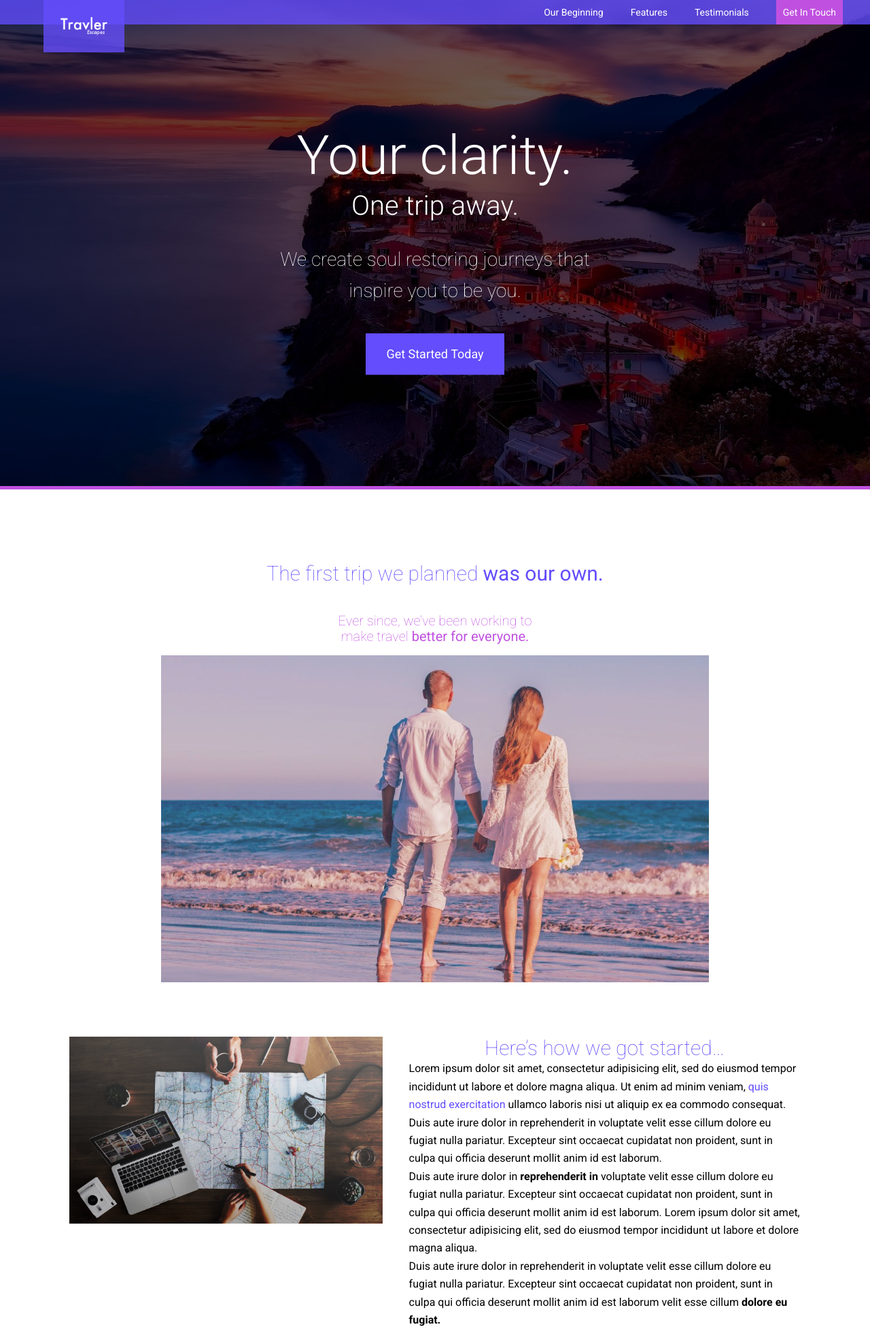
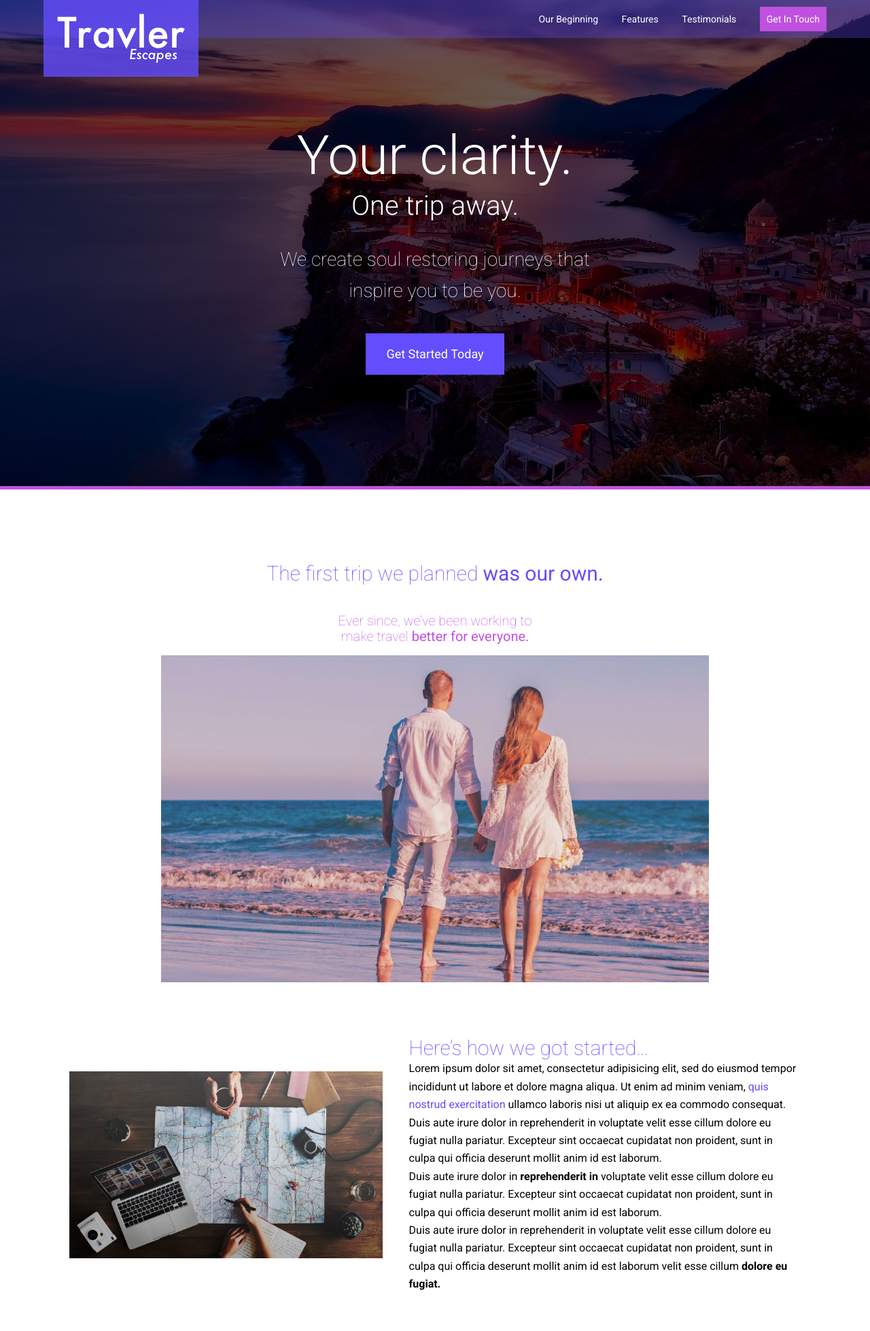
Before and after one commit to DlOMEDES/travel_site, a website built with webpack: page app/index.html in a window 1280 px wide. Shown: the top 1958 px of the page at 68% size. Built offline with nearby package versions, Linux system fonts and the light colour scheme.

Commit message:
posiled desktop navigation

```diff
--- a/app/assets/styles/modules/_features.css
+++ b/app/assets/styles/modules/_features.css
@@ -6,6 +6,7 @@
   display: flex;
   flex-wrap: wrap;
   justify-content: center;
+
   &__item {
     width: 80%;
     padding-top: 5%;
@@ -23,9 +24,12 @@
     flex-wrap: wrap;
     justify-content: space-evenly;
     padding-bottom: 4rem;
+    align-items: center;
+
     &__item {
       width: 40%;
-      padding-top: 0%;
+      margin: 0;
+      padding: 5rem;
     }
   }
 }
--- a/app/assets/styles/modules/_header.css
+++ b/app/assets/styles/modules/_header.css
@@ -1,6 +1,6 @@
 .main-header {
   position: absolute;
-  z-index: 2;
+  z-index: 1;
   display: flex;
   justify-content: center;
   width: 100%;
@@ -10,7 +10,6 @@
   &__logo {
     transform: translateX(0%) scale(.8);
     transform-origin: 50% 0%;
-
     img {
       background-color: rgba($mainBlue, .8);
       padding: 2.5rem;
@@ -27,7 +26,6 @@
     display: flex;
     flex-direction: column;
     justify-content: space-evenly;
-
 
     &--line, &::after, &:before {
       content: '';
@@ -65,8 +63,6 @@
     flex-direction: column;
     transition: opacity .5s ease;
 
-
-
     &--visible {
       display: flex;
       opacity: 1;
@@ -75,7 +71,7 @@
 
   &__expanded {
     background-color: $mainBlue;
-    padding-bottom: 7.6rem;
+    padding-bottom: 12.8rem;
     transition: background-color .3s ease-out;
   }
 }
@@ -110,21 +106,20 @@ DESKTOP STYLES MIXIN BELOW
 @mixin Desktop {
   .main-header {
     position: absolute;
-    z-index: 2;
+    z-index: 1;
     display: flex;
     justify-content: flex-end;
     width: 100%;
     text-align: left;
     flex-direction: row;
-    background-color: rgba($mainBlue, .8);
+    background-color: rgba($mainBlue, .3);
     &__logo {
       transform: none;
       position: absolute;
       left: 5%;
       img {
         background-color: rgba($mainBlue, .8);
-        padding: 2.5rem;
-        width: 50%;
+        padding: 2rem;
       }
     }
 
@@ -135,23 +130,24 @@ DESKTOP STYLES MIXIN BELOW
     &__navigation {
       opacity: 1;
       transition: opacity .5s ease;
+      width: 90%;
+      margin: 0 auto;
     }
 
   }
 
   .nav-ul {
-    padding: 0;
+    padding: 1rem 0;
     margin: 0;
     display: flex;
     justify-content: flex-end;
 
     &__list {
       padding: 0;
-      margin: 0;
+      margin: 0 0 0 3%;
       font-size: 1.4rem;
       letter-spacing: 0;
       text-transform: capitalize;
-      margin-right: 4rem;
     }
   }
 }
--- a/app/assets/styles/modules/_our-beginning.css
+++ b/app/assets/styles/modules/_our-beginning.css
@@ -1,10 +1,27 @@
 #our-beginning {
   width: 90%;
+
   .img-trip {
-    width: 70%;
+    width: 100%;
     height: 100%;
   }
+}
 
+.starting {
+  display: flex;
+  flex-direction: column;
+  margin-top: 2rem;
+  justify-content: center;
+  &--h2 {
+    font-weight: 100;
+    color: #634dfc;
+    font-size: 3rem;
+    text-align: center;
+  }
+
+  .img-start {
+    width: 100%;
+  }
 }
 
 @mixin Desktop {
@@ -13,19 +30,28 @@
     flex-direction: column;
     justify-content: center;
     width: 90%;
+
     .img-trip {
       width: 70%;
       margin: 0 auto;
     }
 
-    .beginning {
+  }
+
+  .starting {
     display: flex;
+    flex-direction: row;
     justify-content: space-evenly;
     margin-top: 8rem;
+    align-items: center;
+
+    &--h2 {
+      text-align: left;
+      margin: 0;
+    }
 
     .img-start {
       width: 40%;
-        height: 100%;
     }
 
     &--info {
@@ -33,5 +59,3 @@
     }
   }
 }
-
-}
--- a/app/index.html
+++ b/app/index.html
@@ -10,10 +10,10 @@
 </head>
 <body>
   <header class="main-header">
+    <nav class="main-header__navigation">
       <div class="main-header__logo">
         <img src="assets/imgs/travlericon.png">
       </div>
-    <nav class="main-header__navigation">
       <ul class="nav-ul">
         <li class="nav-ul__list nav-ul__list--expanded"><a href="#our-beginning">Our Beginning</a></li>
         <li class="nav-ul__list nav-ul__list--expanded"><a href="#features">Features</a></li>
@@ -43,13 +43,15 @@
       <h3 class="headline--h3">Ever since, we&rsquo;ve been working to make travel <strong>better for everyone.</strong></h3>
     </header>
     <img class="img-trip" src="assets/imgs/first-trip.jpg" alt="Couple walking down a street.">
-    <div class="beginning">
+
+    <div class="starting">
       <img class="img-start" src="assets/imgs/our-start-landscape.jpg" alt="Our founder, Jane Doe">
-      <div class="beginning--info">
-        <h2 class="headline headline--h2">Here&rsquo;s how we got started&hellip;</h2>
+      <div class="starting--info">
+        <h2 class="starting--h2">Here&rsquo;s how we got started&hellip;</h2>
         <p class="text">Lorem ipsum dolor sit amet, consectetur adipisicing elit, sed do eiusmod tempor incididunt ut labore et dolore magna aliqua. Ut enim ad minim veniam, <a href="#">quis nostrud exercitation</a> ullamco laboris nisi ut aliquip ex ea commodo consequat. Duis aute irure dolor in reprehenderit in voluptate velit esse cillum dolore eu fugiat nulla pariatur. Excepteur sint occaecat cupidatat non proident, sunt in culpa qui officia deserunt mollit anim id est laborum.</p>
-        <p class="text">Duis aute irure dolor in <strong>reprehenderit in</strong> voluptate velit esse cillum dolore eu fugiat nulla pariatur. Excepteur sint occaecat cupidatat non proident, sunt in culpa qui officia deserunt mollit anim id est laborum. Lorem ipsum dolor sit amet, consectetur adipisicing elit, sed do eiusmod tempor incididunt ut labore et dolore magna aliqua.</p>
+        <p class="text">Duis aute irure dolor in <strong>reprehenderit in</strong> voluptate velit esse cillum dolore eu fugiat nulla pariatur. Excepteur sint occaecat cupidatat non proident, sunt in culpa qui officia deserunt mollit anim id est laborum.</p>
         <p class="text">Duis aute irure dolor in reprehenderit in voluptate velit esse cillum dolore eu fugiat nulla pariatur. Excepteur sint occaecat cupidatat non proident, sunt in culpa qui officia deserunt mollit anim id est laborum velit esse cillum <strong>dolore eu fugiat.</strong></p>
+      </div>
       </div>
     </div>
   </section>
@@ -99,22 +101,29 @@
    <div class="people">
      <div class="person">
       <img class="person--photo" src="assets/imgs/testimonial-jane.jpg">
+      <div class="person--info">
         <h2 class="person--h2">Jane Doe</h3>
         <h3 class="person--h3">9 Time Escaper</h3>
         <p class="text__person">&ldquo;Duis aute irure dolor in reprehenderit in voluptate velit esse cillum dolore eu fugiat nulla pariatur. Excepteur sint occaecat cupidatat non proident, sunt in culpa qui officia deserunt mollit anim id est laborum. Lorem ipsum dolor sit amet, consectetur adipisicing elit, sed do eiusmod tempor incididunt ut labore et dolore magna aliqua.&rdquo;</p>
       </div>
+    </div>
+
     <div class="person">
       <img class="person--photo" src="assets/imgs/testimonial-adam.jpg">
+      <div class="person--info">
         <h2 class="person--h2">John Smith</h2>
         <h3 class="person--h3">4 Time Escaper</h3>
-
         <p class="text__person">&ldquo;Duis aute irure dolor in reprehenderit in voluptate velit esse cillum dolore eu fugiat nulla pariatur. Excepteur sint occaecat cupidatat non proident, sunt in culpa qui officia deserunt mollit anim id est laborum. Lorem ipsum dolor sit amet, consectetur.&rdquo;</p>
       </div>
+    </div>
+
     <div class="person person--last">
       <img class="person--photo" src="assets/imgs/testimonial-allie.jpg">
+      <div class="person--info">
         <h2 class="person--h2">Cat McKitty</h2>
         <h3 class="person--h3">6 Time Escaper</h3>
         <p class="text__person">&ldquo;Duis aute irure dolor in reprehenderit in voluptate velit esse cillum dolore eu fugiat nulla pariatur. Excepteur sint occaecat cupidatat non proident, sunt in culpa qui officia deserunt mollit anim id est laborum. Lorem ipsum dolor sit amet, consectetur adipisicing elit, sed do eiusmod tempor incididunt ut.&rdquo;</p>
+      </div>
     </div>
   </div>
   </section>
--- a/app/temp/styles/styles.css
+++ b/app/temp/styles/styles.css
@@ -661,10 +661,15 @@ section {
         -ms-flex-pack: space-evenly;
             justify-content: space-evenly;
     padding-bottom: 4rem;
+    -webkit-box-align: center;
+        -ms-flex-align: center;
+            align-items: center;
   }
+
     .feature__item {
       width: 40%;
-      padding-top: 0%;
+      margin: 0;
+      padding: 5rem;
     }
   }
 
@@ -726,12 +731,36 @@ section {
 
 #our-beginning {
   width: 90%;
-
 }
 
 #our-beginning .img-trip {
-    width: 70%;
+    width: 100%;
     height: 100%;
+  }
+
+.starting {
+  display: -webkit-box;
+  display: -ms-flexbox;
+  display: flex;
+  -webkit-box-orient: vertical;
+  -webkit-box-direction: normal;
+      -ms-flex-direction: column;
+          flex-direction: column;
+  margin-top: 2rem;
+  -webkit-box-pack: center;
+      -ms-flex-pack: center;
+          justify-content: center;
+}
+
+.starting--h2 {
+    font-weight: 100;
+    color: #634dfc;
+    font-size: 3rem;
+    text-align: center;
+  }
+
+.starting .img-start {
+    width: 100%;
   }
 
 @media (min-width: 720px) {
@@ -747,28 +776,41 @@ section {
         -ms-flex-pack: center;
             justify-content: center;
     width: 90%;
+
   }
+
     #our-beginning .img-trip {
       width: 70%;
       margin: 0 auto;
     }
 
-    #our-beginning .beginning {
+  .starting {
     display: -webkit-box;
     display: -ms-flexbox;
     display: flex;
+    -webkit-box-orient: horizontal;
+    -webkit-box-direction: normal;
+        -ms-flex-direction: row;
+            flex-direction: row;
     -webkit-box-pack: space-evenly;
         -ms-flex-pack: space-evenly;
             justify-content: space-evenly;
     margin-top: 8rem;
+    -webkit-box-align: center;
+        -ms-flex-align: center;
+            align-items: center;
   }
 
-      #our-beginning .beginning .img-start {
-        width: 40%;
-        height: 100%;
+    .starting--h2 {
+      text-align: left;
+      margin: 0;
     }
 
-      #our-beginning .beginning--info {
+    .starting .img-start {
+      width: 40%;
+    }
+
+    .starting--info {
       width: 50%;
     }
   }
@@ -806,12 +848,17 @@ section {
 }
 
 .person--photo {
-    width: 40%;
+    width: 30%;
     border-radius: 50%;
     border: .8rem solid #ffffff;
     position: relative;
-    top: -3rem;
-    left: 30%;
+    top: -5rem;
+    left: 35%;
+  }
+
+.person--info {
+    position: relative;
+    top: -5rem;
   }
 
 .person--last {
@@ -860,15 +907,21 @@ DESKTOP STYLES MIXIN BELOW 720PX
   .person {
     width: 32%;
     margin-bottom: 0;
-    margin-top: 10%;
+    margin-top: 15%;
+    height: 38rem;
   }
     .person--photo {
-      width: 40%;
+      width: 50%;
       border-radius: 50%;
       border: .8rem solid #ffffff;
       position: relative;
-      top: -3rem;
-      left: 30%;
+      top: -10rem;
+      left: 25%;
+    }
+
+    .person--info {
+      position: relative;
+      top: -10rem;
     }
 
   .person--last {
@@ -900,7 +953,7 @@ footer {
 
 .main-header {
   position: absolute;
-  z-index: 2;
+  z-index: 1;
   display: -webkit-box;
   display: -ms-flexbox;
   display: flex;
@@ -1001,7 +1054,7 @@ footer {
 
 .main-header__expanded {
     background-color: #634dfc;
-    padding-bottom: 7.6rem;
+    padding-bottom: 12.8rem;
     -webkit-transition: background-color .3s ease-out;
     transition: background-color .3s ease-out;
   }
@@ -1036,7 +1089,7 @@ DESKTOP STYLES MIXIN BELOW
 @media (min-width: 720px) {
   .main-header {
     position: absolute;
-    z-index: 2;
+    z-index: 1;
     display: -webkit-box;
     display: -ms-flexbox;
     display: flex;
@@ -1049,7 +1102,7 @@ DESKTOP STYLES MIXIN BELOW
     -webkit-box-direction: normal;
         -ms-flex-direction: row;
             flex-direction: row;
-    background-color: rgba(99,77,252, .8);
+    background-color: rgba(99,77,252, .3);
 
   }
     .main-header__logo {
@@ -1060,8 +1113,7 @@ DESKTOP STYLES MIXIN BELOW
     }
       .main-header__logo img {
         background-color: rgba(99,77,252, .8);
-        padding: 2.5rem;
-        width: 50%;
+        padding: 2rem;
       }
 
     .main-header__btn {
@@ -1072,10 +1124,12 @@ DESKTOP STYLES MIXIN BELOW
       opacity: 1;
       -webkit-transition: opacity .5s ease;
       transition: opacity .5s ease;
+      width: 90%;
+      margin: 0 auto;
     }
 
   .nav-ul {
-    padding: 0;
+    padding: 1rem 0;
     margin: 0;
     display: -webkit-box;
     display: -ms-flexbox;
@@ -1087,10 +1141,9 @@ DESKTOP STYLES MIXIN BELOW
 
     .nav-ul__list {
       padding: 0;
-      margin: 0;
+      margin: 0 0 0 3%;
       font-size: 1.4rem;
       letter-spacing: 0;
       text-transform: capitalize;
-      margin-right: 4rem;
     }
   }
```
Also changed, not shown: app/assets/styles/modules/_testimonials.css (+18 -7 lines). Lines whose indentation alone changed are shown as unchanged.
